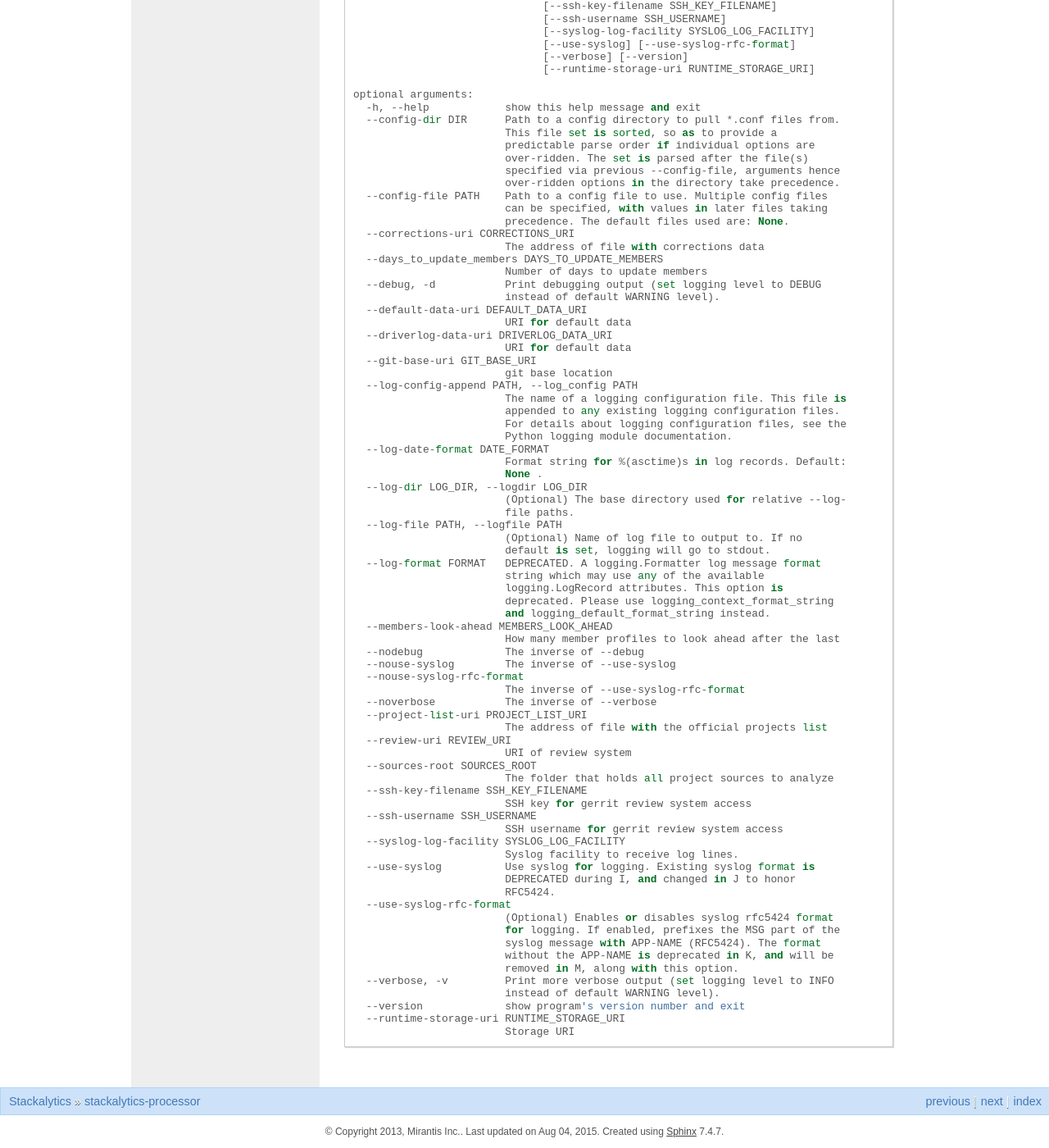
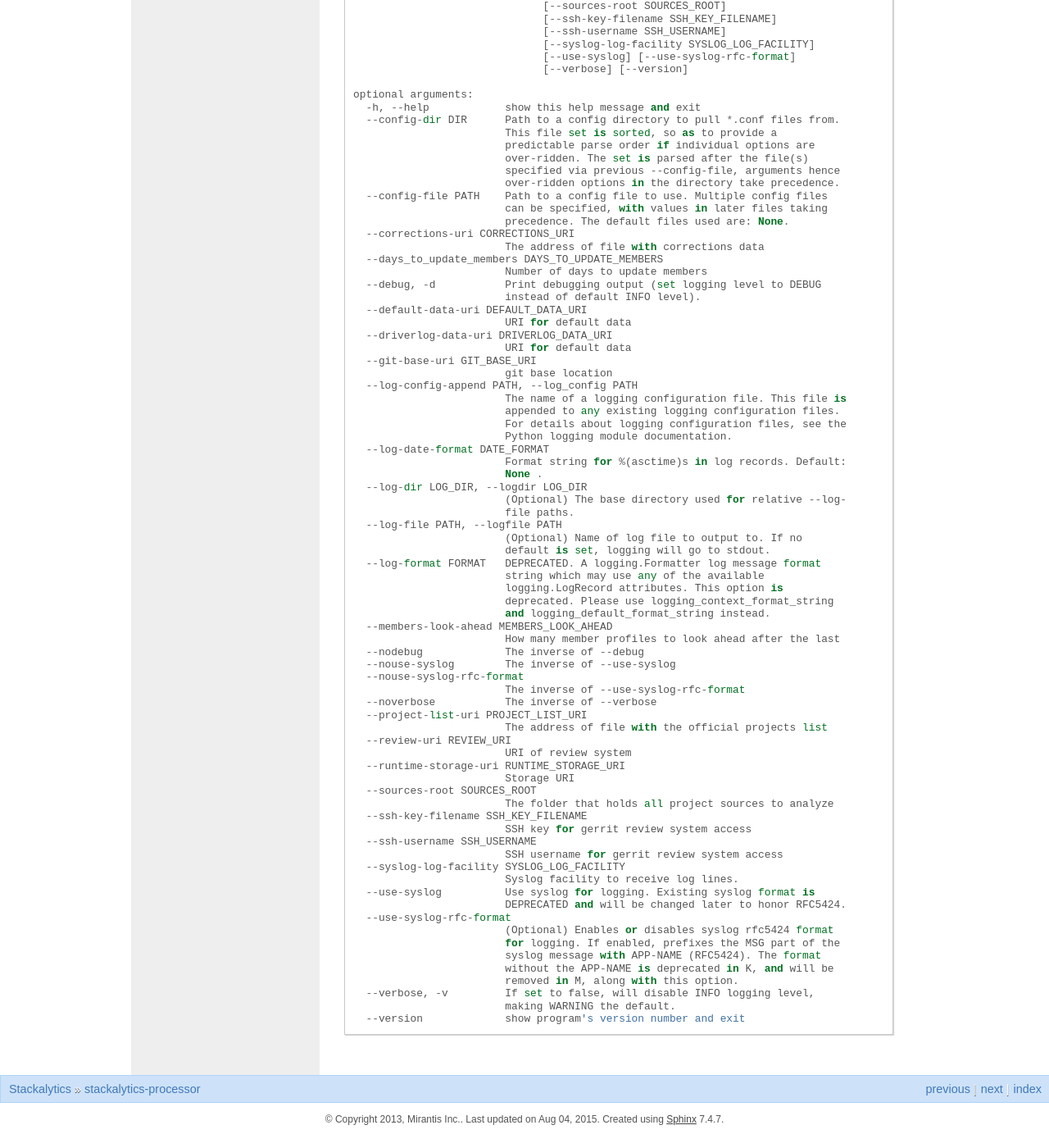
Before and after one commit to openstack-archive/stackalytics, a Sphinx documentation site: the page built from doc/source/tools.rst, in a window 1280 px wide and 1400 px high, scrolled down 372 px. Shown: the whole window at 82% size. Built offline with Sphinx 7.4.7, drawn with Linux system fonts in a browser that asks for light colours; formulas are drawn with MathJax 3; the version number could not be read and is left out; some of the changed text lies outside the part shown.

```diff
--- a/doc/source/tools/stackalytics-dashboard.txt
+++ b/doc/source/tools/stackalytics-dashboard.txt
@@ -2,11 +2,12 @@ usage: stackalytics-dashboard [-h] [--config-dir DIR] [--config-file PATH]
                               [--debug] [--log-config-append PATH]
                               [--log-date-format DATE_FORMAT]
                               [--log-dir LOG_DIR] [--log-file PATH]
-                              [--log-format FORMAT] [--nouse-syslog]
-                              [--nouse-syslog-rfc-format] [--noverbose]
+                              [--log-format FORMAT] [--nodebug]
+                              [--nouse-syslog] [--nouse-syslog-rfc-format]
+                              [--noverbose]
                               [--syslog-log-facility SYSLOG_LOG_FACILITY]
                               [--use-syslog] [--use-syslog-rfc-format]
-                              [--verbose] [--version] [--nodebug]
+                              [--verbose] [--version]
 
 optional arguments:
   -h, --help            show this help message and exit
@@ -20,7 +21,7 @@ optional arguments:
                         can be specified, with values in later files taking
                         precedence. The default files used are: None.
   --debug, -d           Print debugging output (set logging level to DEBUG
-                        instead of default WARNING level).
+                        instead of default INFO level).
   --log-config-append PATH, --log_config PATH
                         The name of a logging configuration file. This file is
                         appended to any existing logging configuration files.
@@ -40,6 +41,7 @@ optional arguments:
                         logging.LogRecord attributes. This option is
                         deprecated. Please use logging_context_format_string
                         and logging_default_format_string instead.
+  --nodebug             The inverse of --debug
   --nouse-syslog        The inverse of --use-syslog
   --nouse-syslog-rfc-format
                         The inverse of --use-syslog-rfc-format
@@ -47,15 +49,13 @@ optional arguments:
   --syslog-log-facility SYSLOG_LOG_FACILITY
                         Syslog facility to receive log lines.
   --use-syslog          Use syslog for logging. Existing syslog format is
-                        DEPRECATED during I, and changed in J to honor
-                        RFC5424.
+                        DEPRECATED and will be changed later to honor RFC5424.
   --use-syslog-rfc-format
                         (Optional) Enables or disables syslog rfc5424 format
                         for logging. If enabled, prefixes the MSG part of the
                         syslog message with APP-NAME (RFC5424). The format
                         without the APP-NAME is deprecated in K, and will be
                         removed in M, along with this option.
-  --verbose, -v         Print more verbose output (set logging level to INFO
-                        instead of default WARNING level).
+  --verbose, -v         If set to false, will disable INFO logging level,
+                        making WARNING the default.
   --version             show program's version number and exit
-  --nodebug             The inverse of --debug
--- a/doc/source/tools/stackalytics-dump.txt
+++ b/doc/source/tools/stackalytics-dump.txt
@@ -5,10 +5,10 @@ usage: stackalytics-dump [-h] [--config-dir DIR] [--config-file PATH]
                          [--min-compress-len MIN_COMPRESS_LEN] [--nodebug]
                          [--norestore] [--nouse-syslog]
                          [--nouse-syslog-rfc-format] [--noverbose] [--restore]
+                         [--runtime-storage-uri RUNTIME_STORAGE_URI]
                          [--syslog-log-facility SYSLOG_LOG_FACILITY]
                          [--use-syslog] [--use-syslog-rfc-format] [--verbose]
                          [--version]
-                         [--runtime-storage-uri RUNTIME_STORAGE_URI]
 
 optional arguments:
   -h, --help            show this help message and exit
@@ -22,7 +22,7 @@ optional arguments:
                         can be specified, with values in later files taking
                         precedence. The default files used are: None.
   --debug, -d           Print debugging output (set logging level to DEBUG
-                        instead of default WARNING level).
+                        instead of default INFO level).
   --file FILE, -f FILE  The name of file to store data
   --log-config-append PATH, --log_config PATH
                         The name of a logging configuration file. This file is
@@ -52,19 +52,18 @@ optional arguments:
                         The inverse of --use-syslog-rfc-format
   --noverbose           The inverse of --verbose
   --restore, -r         Restore data into memcached
+  --runtime-storage-uri RUNTIME_STORAGE_URI
+                        Storage URI
   --syslog-log-facility SYSLOG_LOG_FACILITY
                         Syslog facility to receive log lines.
   --use-syslog          Use syslog for logging. Existing syslog format is
-                        DEPRECATED during I, and changed in J to honor
-                        RFC5424.
+                        DEPRECATED and will be changed later to honor RFC5424.
   --use-syslog-rfc-format
                         (Optional) Enables or disables syslog rfc5424 format
                         for logging. If enabled, prefixes the MSG part of the
                         syslog message with APP-NAME (RFC5424). The format
                         without the APP-NAME is deprecated in K, and will be
                         removed in M, along with this option.
-  --verbose, -v         Print more verbose output (set logging level to INFO
-                        instead of default WARNING level).
+  --verbose, -v         If set to false, will disable INFO logging level,
+                        making WARNING the default.
   --version             show program's version number and exit
-  --runtime-storage-uri RUNTIME_STORAGE_URI
-                        Storage URI
--- a/doc/source/tools/stackalytics-processor.txt
+++ b/doc/source/tools/stackalytics-processor.txt
@@ -13,13 +13,13 @@ usage: stackalytics-processor [-h] [--config-dir DIR] [--config-file PATH]
                               [--nouse-syslog-rfc-format] [--noverbose]
                               [--project-list-uri PROJECT_LIST_URI]
                               [--review-uri REVIEW_URI]
+                              [--runtime-storage-uri RUNTIME_STORAGE_URI]
                               [--sources-root SOURCES_ROOT]
                               [--ssh-key-filename SSH_KEY_FILENAME]
                               [--ssh-username SSH_USERNAME]
                               [--syslog-log-facility SYSLOG_LOG_FACILITY]
                               [--use-syslog] [--use-syslog-rfc-format]
                               [--verbose] [--version]
-                              [--runtime-storage-uri RUNTIME_STORAGE_URI]
 
 optional arguments:
   -h, --help            show this help message and exit
@@ -37,7 +37,7 @@ optional arguments:
   --days_to_update_members DAYS_TO_UPDATE_MEMBERS
                         Number of days to update members
   --debug, -d           Print debugging output (set logging level to DEBUG
-                        instead of default WARNING level).
+                        instead of default INFO level).
   --default-data-uri DEFAULT_DATA_URI
                         URI for default data
   --driverlog-data-uri DRIVERLOG_DATA_URI
@@ -83,16 +85,13 @@ optional arguments:
   --syslog-log-facility SYSLOG_LOG_FACILITY
                         Syslog facility to receive log lines.
   --use-syslog          Use syslog for logging. Existing syslog format is
-                        DEPRECATED during I, and changed in J to honor
-                        RFC5424.
+                        DEPRECATED and will be changed later to honor RFC5424.
   --use-syslog-rfc-format
                         (Optional) Enables or disables syslog rfc5424 format
                         for logging. If enabled, prefixes the MSG part of the
                         syslog message with APP-NAME (RFC5424). The format
                         without the APP-NAME is deprecated in K, and will be
                         removed in M, along with this option.
-  --verbose, -v         Print more verbose output (set logging level to INFO
-                        instead of default WARNING level).
+  --verbose, -v         If set to false, will disable INFO logging level,
+                        making WARNING the default.
   --version             show program's version number and exit
-  --runtime-storage-uri RUNTIME_STORAGE_URI
-                        Storage URI
--- a/setup.cfg
+++ b/setup.cfg
@@ -1,6 +1,6 @@
 [metadata]
 name = stackalytics
-summary = OpenStack analytics dashboard
+summary = OpenStack Contribution Dashboard
 description-file =
     README.rst
 author = OpenStack
@@ -15,6 +15,8 @@ classifier =
     Programming Language :: Python
     Programming Language :: Python :: 2
     Programming Language :: Python :: 2.7
+    Programming Language :: Python :: 3
+    Programming Language :: Python :: 3.4
 
 [files]
 packages =
```
Also changed, not shown: other parts of doc/source/tools/stackalytics-processor.txt (+2 -0 lines), requirements-py3.txt (deleted, +0 -20 lines), requirements.txt (+9 -9 lines), setup.py (+10 -2 lines), test-requirements.txt (+8 -8 lines), 2 other files.
